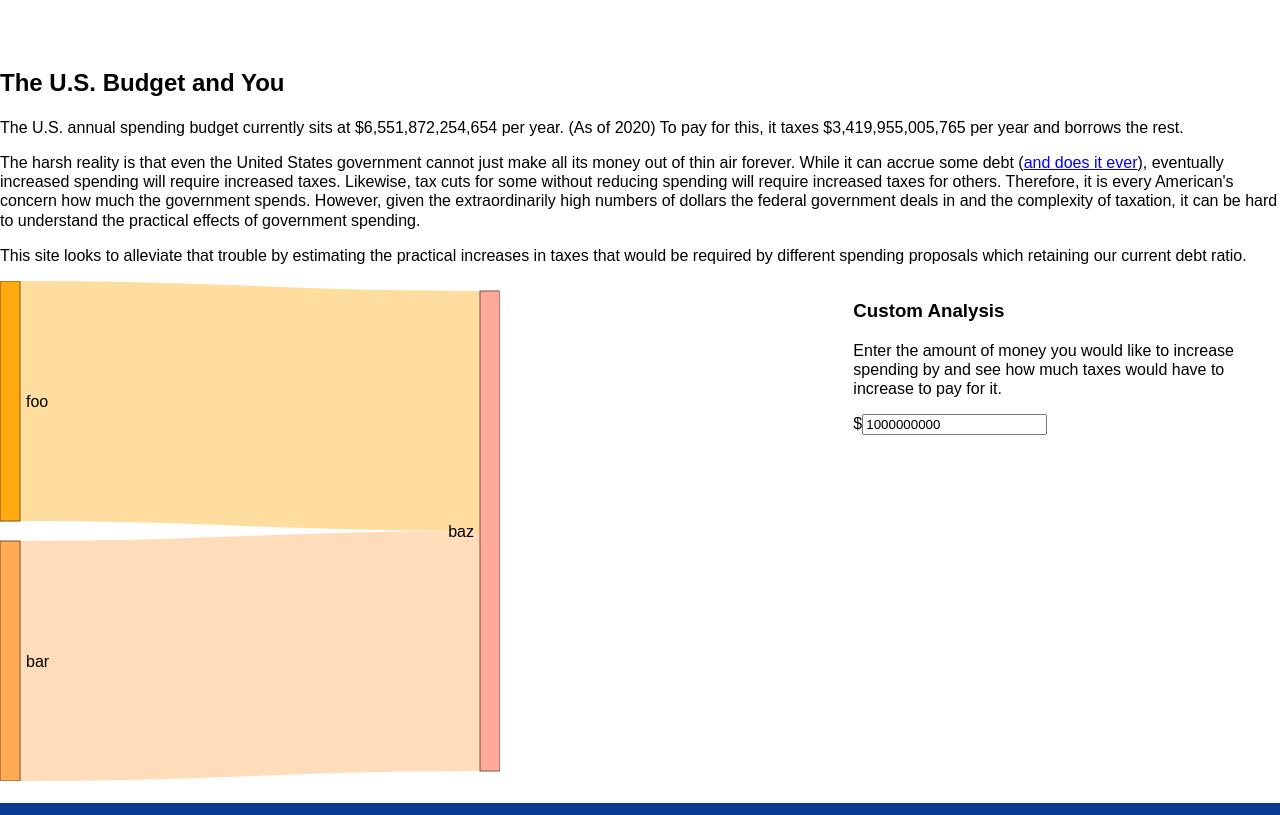
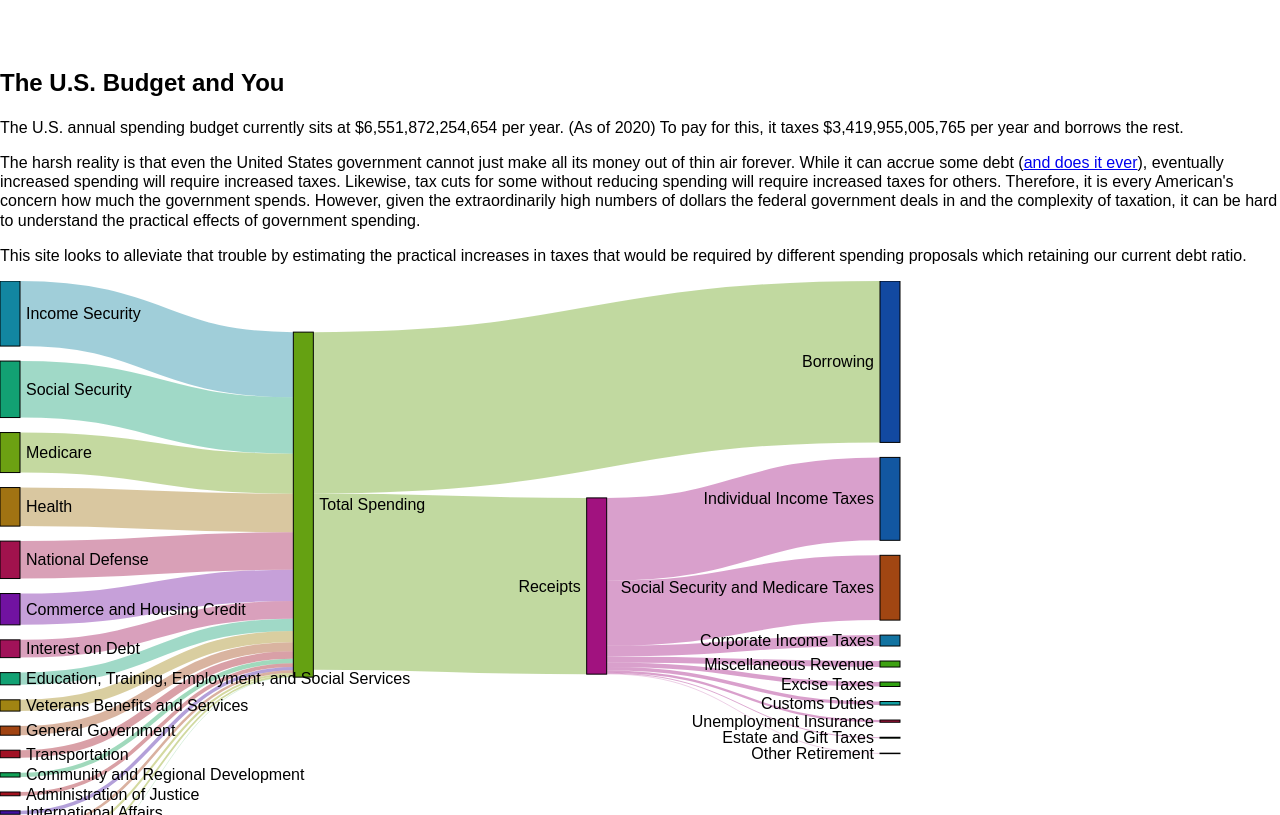
Before and after one commit to mminer237/fromthepeople, a Gatsby site: page / in a window 1280 px wide. Shown: the part 123-938 px from the top of the page. Built offline with nearby package versions, Linux system fonts and the light colour scheme; Gatsby itself is replaced by a stand-in of ours.

Commit message:
Begin adding real numbers to chart

```diff
--- a/src/components/analysis.js
+++ b/src/components/analysis.js
@@ -55,22 +55,84 @@ export default function Analysis({ increase, income = 75_000, targetYear = new D
 		incomeTax = income * rate;
 	}
 
+	function hashToColor(str) {
+		const array = str.split('');
+		let n = 0;
+		for (let i = 0; i < array.length; i++) {
+			n += array[i].charCodeAt(0) * (i + 1);
+		}
+		const hue = Math.abs(n) % 360;
+		return `hsl(${hue}deg, 80%, 35%)`;
+	}
+
+	// let data = {
+	// 	"nodes": [
+	// 		{"node": 0, "name": "foo", "color": "#ffaa11"},
+	// 		{"node": 1, "name": "bar", "color": "#ffaa55"},
+	// 		{"node": 2, "name": "baz", "color": "#ffaa99"}
+	// 	],
+	// 	"links": [
+	// 		{"source":0, "target":2, "value":2},
+	// 		{"source":1, "target":2, "value":2}
+	// 	]
+	// };
 	let data = {
 		"nodes": [
-			{"node": 0, "name": "foo", "color": "#ffaa11"},
-			{"node": 1, "name": "bar", "color": "#ffaa55"},
-			{"node": 2, "name": "baz", "color": "#ffaa99"}
+			{"node": 0, "name": "Total Spending", "color": hashToColor("Income Taxes")},
+			{"node": 1, "name": "Receipts", "color": hashToColor("Receipts")},
+			{"node": 2, "name": "Borrowing", "color": hashToColor("Borrowing")}
 		],
-		"links": [
-			{"source":0, "target":2, "value":2},
-			{"source":1, "target":2, "value":2}
-		]
+		"links": []
 	};
+
+	/* Add spending to chart */
+	let budgetTotal = 0;
+	for (const category in budget.spending.categorized) {
+		budgetTotal += budget.spending.categorized[category];
+		data.nodes.push({
+			"node": data.nodes.length,
+			"name": category,
+			"color": hashToColor(category)
+		});
+		data.links.push({
+			"source": data.nodes.length - 1,
+			"target": 0,
+			"value": budget.spending.categorized[category]
+		});
+	}
+
+	/* Add receipts to chart */
+	let allReceipts = 0;
+	for (const category in budget.receipts.categorized) {
+		allReceipts += budget.receipts.categorized[category];
+		data.nodes.push({
+			"node": data.nodes.length,
+			"name": category,
+			"color": hashToColor(category)
+		});
+		data.links.push({
+			"source": 1,
+			"target": data.nodes.length - 1,
+			"value": budget.receipts.categorized[category]
+		});
+	}
+	data.links.push({
+		"source": 0,
+		"target": 1,
+		"value": allReceipts
+	});
+	/* Add lack of receipts to chart */
+	data.links.push({
+		"source": 0,
+		"target": 2,
+		"value": budget.spending.total - allReceipts
+	});
+
 	const graph = sankey();
 	graph.nodeWidth(20);
-	graph.nodePadding(20);
+	graph.nodePadding(15);
 	// graph.extent([[15, 15], [500 - 15, 500 - 15]]);
-	graph.size([500, 500]);
+	graph.size([900, 600]);
 	const { nodes, links } = graph(data);
 	console.log(data);
 	console.log(graph);
--- a/src/components/style.scss
+++ b/src/components/style.scss
@@ -57,8 +57,8 @@ main {
 	}
 }
 .analysis > svg {
-	width: 500px;
-	height: 500px;
+	width: 940px;
+	height: 640px;
 }
 .link {
 	fill: none;
```
